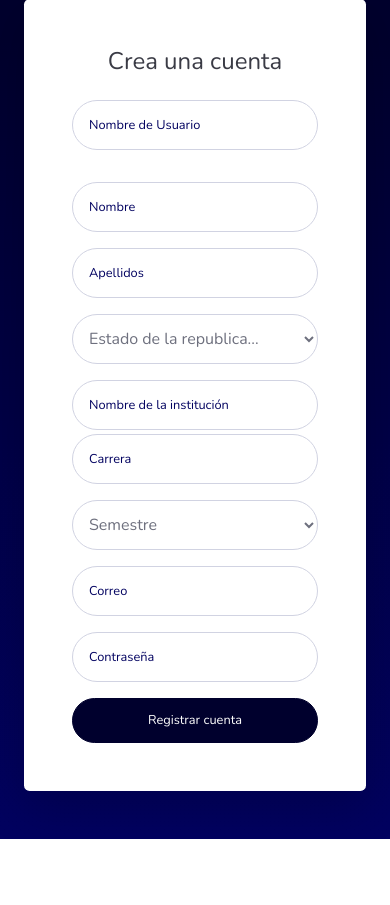
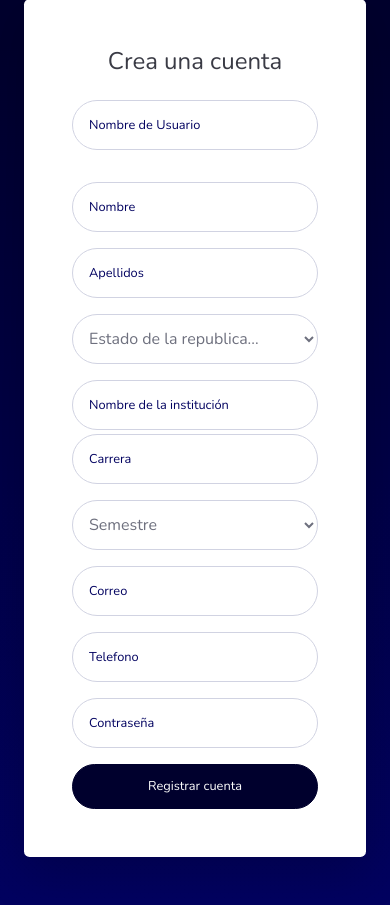
Before and after one commit to Mauriciop23/ObjAprendizaje, a Django app: page /registro/ in a window 390 px wide. Shown: the part 49-954 px from the top of the page. Before the commit the page ends 888 px from the top, so only its background shows below. Run offline with Django 4.2, Linux system fonts and the light colour scheme; some libraries are stand-ins or nearby versions.

Commit message:
Registro de alumnos

```diff
--- a/Objetivos/templates/register.html
+++ b/Objetivos/templates/register.html
@@ -1,9 +1,7 @@
 {% load static %}
 <!DOCTYPE html>
 <html lang="es">
-
 <head>
-
     <meta charset="utf-8">
     <meta http-equiv="X-UA-Compatible" content="IE=edge">
     <meta name="viewport" content="width=device-width, initial-scale=1, shrink-to-fit=no">
@@ -31,6 +29,12 @@
 
         <div class="card o-hidden border-0 shadow-lg my-5">
             <div class="card-body p-0">
+                {% for message in messages %}
+                    <div class="alert alert-danger">
+                        <a class="close" href="#" data-dismiss="alert">×</a>
+                            {{ message }}
+                    </div>
+                {% endfor %}
                 <!-- Nested Row within Card Body -->
                 <div class="row">
                     <div class="col-lg-5 d-none d-lg-block bg-login-image2"></div>
@@ -39,27 +43,27 @@
                             <div class="text-center">
                                 <h1 class="h4 text-gray-900 mb-4">Crea una cuenta</h1>
                             </div>
-                            <form class="user">
+                            <form class="user" method="post">
                                 {% csrf_token %}
                                 <div class="form-group row">
                                     <div class="col-sm-12 mb-3 mb-sm-0">
-                                        <input type="text" class="form-control form-control-user" id="registro_Username"
+                                        <input type="text" class="form-control form-control-user" name="registro_Username"
                                             placeholder="Nombre de Usuario">
                                     </div>
                                 </div>
                                 <div class="form-group row">
                                     <div class="col-sm-6 mb-3 mb-sm-0">
-                                        <input type="text" class="form-control form-control-user" id="registro_Nombre"
+                                        <input type="text" class="form-control form-control-user" name="registro_Nombre"
                                             placeholder="Nombre">
                                     </div>
                                     <div class="col-sm-6">
-                                        <input type="text" class="form-control form-control-user" id="registro_Apellido"
+                                        <input type="text" class="form-control form-control-user" name="registro_Apellido"
                                             placeholder="Apellidos">
                                     </div>
                                 </div>
                                 <div class="form-group row mb-1">
                                     <div class="col-sm-6 mb-3 mb-sm-0l">
-                                        <select class="form-control rounded-pill" id="registro_Estado" style="height: 50px;">
+                                        <select class="form-control rounded-pill" name="registro_Estado" style="height: 50px;">
                                             <option selected value="0">Estado de la republica...</option>
                                             <option value="Aguascalientes"> Aguascalientes </option>
                                             <option value="Baja California"> Baja California </option>
@@ -96,17 +100,17 @@
                                         </select>
                                       </div>
                                     <div class="col-sm-6">
-                                        <input type="text" class="form-control form-control-user" id="registro_Institucion"
+                                        <input type="text" class="form-control form-control-user" name="registro_Institucion"
                                             placeholder="Nombre de la institución">
                                     </div>
                                 </div>
                                 <div class="form-group row">
                                     <div class="col-sm-6 mb-3 mb-sm-0">
-                                        <input type="text" class="form-control form-control-user" id="registro_Carrera"
+                                        <input type="text" class="form-control form-control-user" name="registro_Carrera"
                                             placeholder="Carrera">
                                     </div>
                                     <div class="col-sm-6">
-                                        <select class="form-control rounded-pill" id="registro_Semestre" style="height: 50px;">
+                                        <select class="form-control rounded-pill" name="registro_Semestre" style="height: 50px;">
                                             <option selected value="0">Semestre</option>
                                             <option value="1">1</option>
                                             <option value="2">2</option>
@@ -123,15 +127,23 @@
                                         </select>
                                     </div>
                                 </div>
+
+                                <div class="form-group row">
+                                    <div class="col-sm-6 mb-3 mb-sm-0">
+                                        <input type="email" class="form-control form-control-user" name="registro_Correo"
+                                        placeholder="Correo">
+                                    </div>
+                                    <div class="col-sm-6">
+                                        <input type="number" class="form-control form-control-user" name="registro_Telefono"
+                                        placeholder="Telefono" onKeyPress="if(this.value.length==10) return false;" min="10">
+                                    </div>
+                                </div>
+
                                 <div class="form-group">
-                                    <input type="email" class="form-control form-control-user" id="registro_Correo"
-                                        placeholder="Correo">
-                                </div>
-                                <div class="form-group">
-                                    <input type="password" class="form-control form-control-user" id="registro_Contraseña"
+                                    <input type="password" class="form-control form-control-user" name="registro_Contraseña"
                                     placeholder="Contraseña">
                                 </div>
-                                <input type="text" class="btn btn-primary btn-user btn-block" type="submit" value="Registrar cuenta">
+                                <button type="submit" class="btn btn-primary btn-user btn-block" name="addalumno">Registrar cuenta</button>
                             </form>
                         </div>
                     </div>
--- a/Objetivos/views.py
+++ b/Objetivos/views.py
@@ -5,6 +5,7 @@ from Objetivos.models import Objeto, Usuario
 from django.http.response import HttpResponse, HttpResponseRedirect
 from Objetivos.forms import ObjetoForm
 import datetime
+from django.contrib import messages
 
 @login_required
 def home(request):
@@ -18,6 +19,65 @@ def home(request):
     return render(request, 'index.html', context)
 
 def registro(request):
+    if request.method == "POST" and "addalumno" in request.POST:
+        usuario = request.POST.get('registro_Username','')
+        contra = request.POST.get('registro_Contraseña','')
+        nombre = request.POST.get('registro_Nombre','')
+        apellido = request.POST.get('registro_Apellido','')
+        correo = request.POST.get('registro_Correo','')
+        estado = request.POST.get('registro_Estado','')
+        institucion = request.POST.get('registro_Institucion','')
+        carrera = request.POST.get('registro_Carrera','')
+        semestre = request.POST.get('registro_Semestre','')
+        telefono = request.POST.get('registro_Telefono','')
+        existecorreo = Usuario.objects.filter(email = correo ).exists()
+        existeusuario = Usuario.objects.filter(username = usuario ).exists()
+        if existecorreo==True or existeusuario==True:
+            if existecorreo and existeusuario:
+                usm = Usuario.objects.get(username = usuario)
+                state = getattr(usm, 'usuario_activo')
+                if state == True:
+                    messages.error(request, "Ya existe un usuario con el correo y el nombre de usuario ingresados, el usuario no se registró")
+                else:
+                    usm.set_password(contra)
+                    usm.username(usuario)
+                    usm.email(correo)
+                    usm.nombres(nombre)
+                    usm.apellidos(apellido)
+                    usm.usuario_activo = True
+                    usm.telefono(telefono)
+                    usm.institucion(institucion)
+                    usm.estado(estado)
+                    usm.carrera(carrera)
+                    usm.semestre(semestre)
+                    usm.save()
+                    messages.success(request, "El usuario se registró con exito")
+            if existecorreo and existeusuario==False:
+                messages.error(request, "Ya existe un usuario con el correo ingresado, el usuario no se registró")
+            if existeusuario and existecorreo==False:
+                usm = Usuario.objects.get(username = usuario)
+                state = getattr(usm, 'usuario_activo')
+                if state == True:
+                    messages.error(request, "Ya existe un usuario con el nombre de usuario ingresado, el usuario no se registró")
+                else:
+                    usm.set_password(contra)
+                    usm.username(usuario)
+                    usm.email(correo)
+                    usm.nombres(nombre)
+                    usm.apellidos(apellido)
+                    usm.usuario_activo = True
+                    usm.telefono(telefono)
+                    usm.institucion(institucion)
+                    usm.estado(estado)
+                    usm.carrera(carrera)
+                    usm.semestre(semestre)
+                    usm.save()
+                    messages.success(request, "El usuario se registró con exito")
+        else:
+            usm = Usuario.objects.create_alumno_user(correo,usuario,nombre,apellido,contra,telefono,institucion,estado,carrera,semestre)
+            usm.save()
+            messages.success(request, "El usuario se registró con exito")
+            return HttpResponseRedirect("/")
     return render(request, 'register.html')
 
 @login_required
```
Also changed, not shown: Objetivos/templates/login.html (+7 -1 lines).
